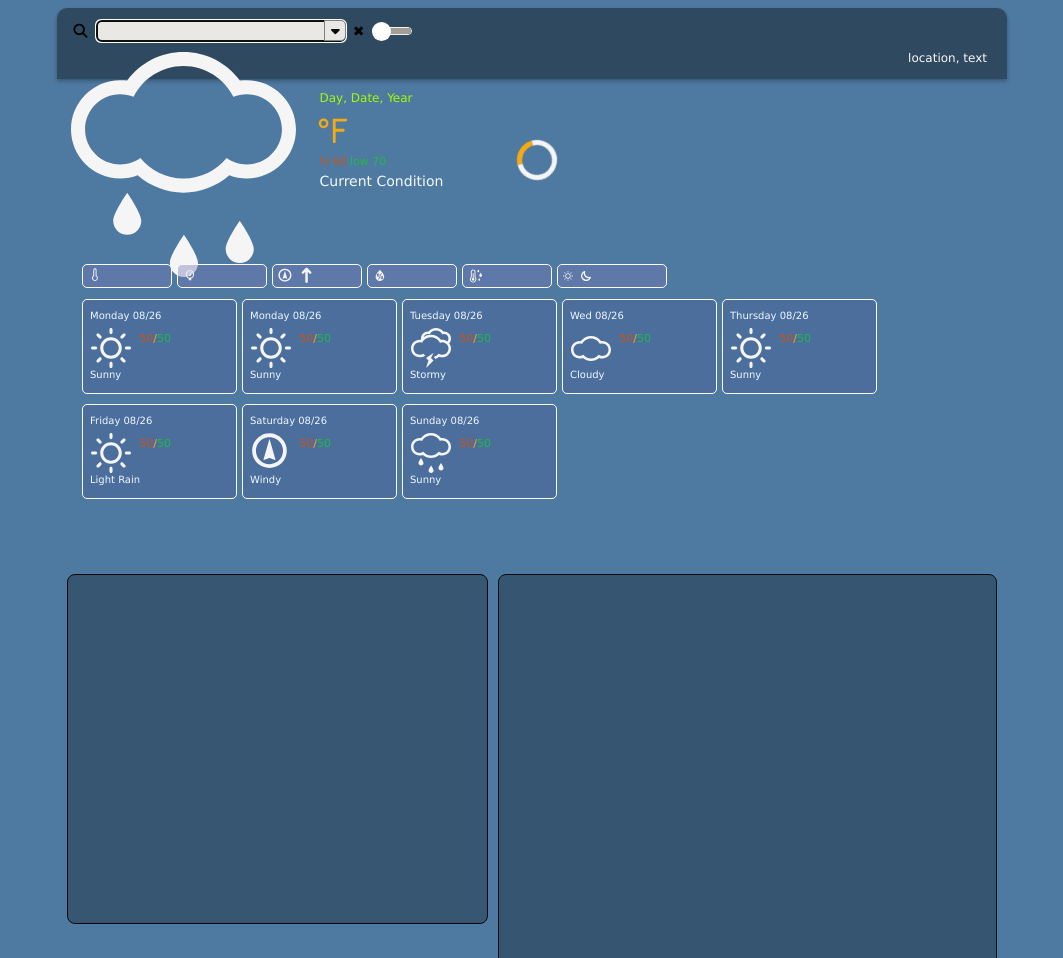
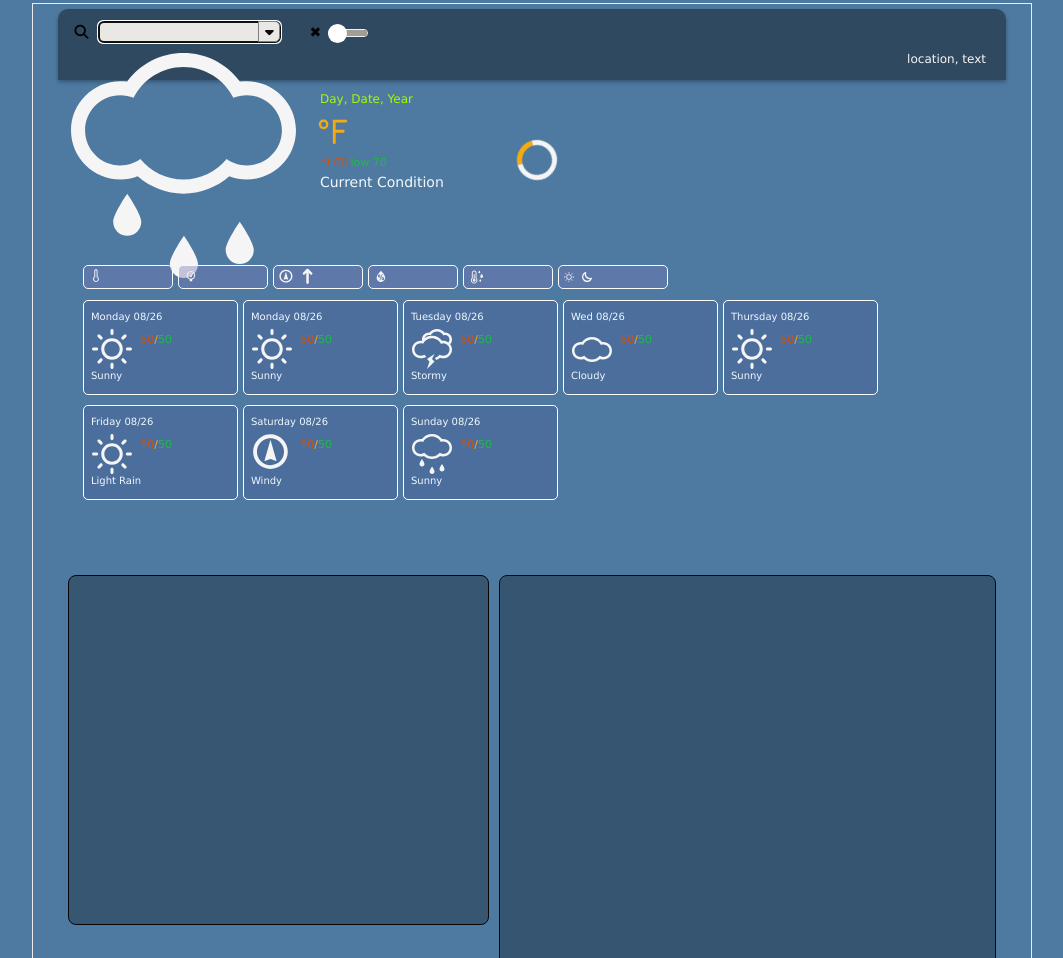
Before and after one commit to ddcroft73/weather-app, a plain HTML site: page index.html in a window 1280 px wide. Shown: the top 958 px of the page, without its empty margins (103-1166 px from the left). Drawn offline with nearby package versions, Linux system fonts and the light colour scheme.

Commit message:
success!

```diff
--- a/styles/main.css
+++ b/styles/main.css
@@ -83,7 +83,7 @@ body {
     justify-content: center;
     width: 100%;
     max-width: 1000px;
-    border: 0px solid rgb(0, 0, 3);
+    border: 1px solid rgb(236, 236, 239);
     height: 1300px;
     margin-top: 3px;
     margin-right: 20px;
@@ -705,11 +705,10 @@ body {
   /* component styling */
 
 .component-container {
-    display: flex;
+    display: block;
     margin-left: 5px;
     margin-right: 5px;
     /* Change this */
-    width: 370px;
     font-size: 14px;
     font-family: 'Lucida Sans', 'Lucida Sans Regular', 'Lucida Grande', 'Lucida Sans Unicode', Geneva, Verdana, sans-serif;
     border: 0px solid rgb(247, 243, 243);
@@ -721,8 +720,8 @@ body {
 }
 
 .component {
-    display: inline;
-    width: 320px;
+    display: flex;
+    width: 205px;
     height: 25px;
     margin: 0px;
     background-color: rgba(250, 235, 215, 0.0);
@@ -730,6 +729,7 @@ body {
 
     border: 0px solid rgb(224, 202, 202);
     /*box-shadow: 2px 2px 10px 0px rgba(0, 0, 0, .3);*/
+    float: left;
 }
 
 .search-component {
@@ -752,6 +752,7 @@ body {
     cursor: pointer;
     border-bottom-right-radius: 5px;
     border-top-right-radius: 5px;
+    float: left;
 }
 
 .text {
@@ -763,6 +764,7 @@ body {
     background-color: rgb(234, 232, 228);
     border-radius: 5px;
     /*transition: width .5s;*/
+    float: left;
 }
 
 #submit {
@@ -773,6 +775,7 @@ body {
     cursor: pointer;
     border-bottom-left-radius: 5px;
     border-top-left-radius: 5px;
+    float: left;
 }
 
 
@@ -784,8 +787,8 @@ body {
 .expand {
     visibility: visible;
     position: relative;
-    left: 228px;
-    top: -22px;
+    left: -23px;
+    top: 1px;
     width: 22px;
 
     height: 21px;
@@ -849,8 +852,8 @@ input[type="checkbox"] {
     position: relative;
     overflow: auto;
 
-    top: 25px;
-    left: -291px;
+    top: -1px;
+    left: 35px;
     z-index: 3;
     width: 228px;
     height: 133px;
@@ -907,8 +910,8 @@ input[type="checkbox"] {
     display: inline-block;
     height: 8px;
     position: relative;
-    left: 0px;
-    top: 6px;
+    left: 262px;
+    top: -18px;
     width: 40px;
     border: 1px solid rgb(245, 240, 240);
     border-radius: 15px;
```
